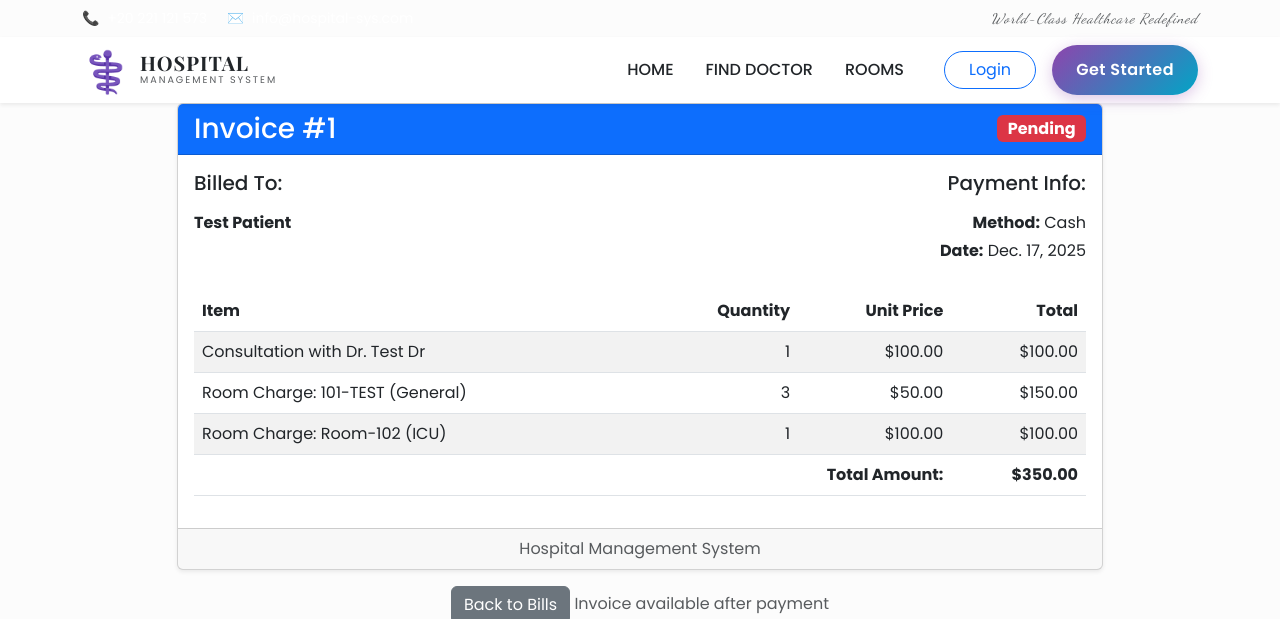
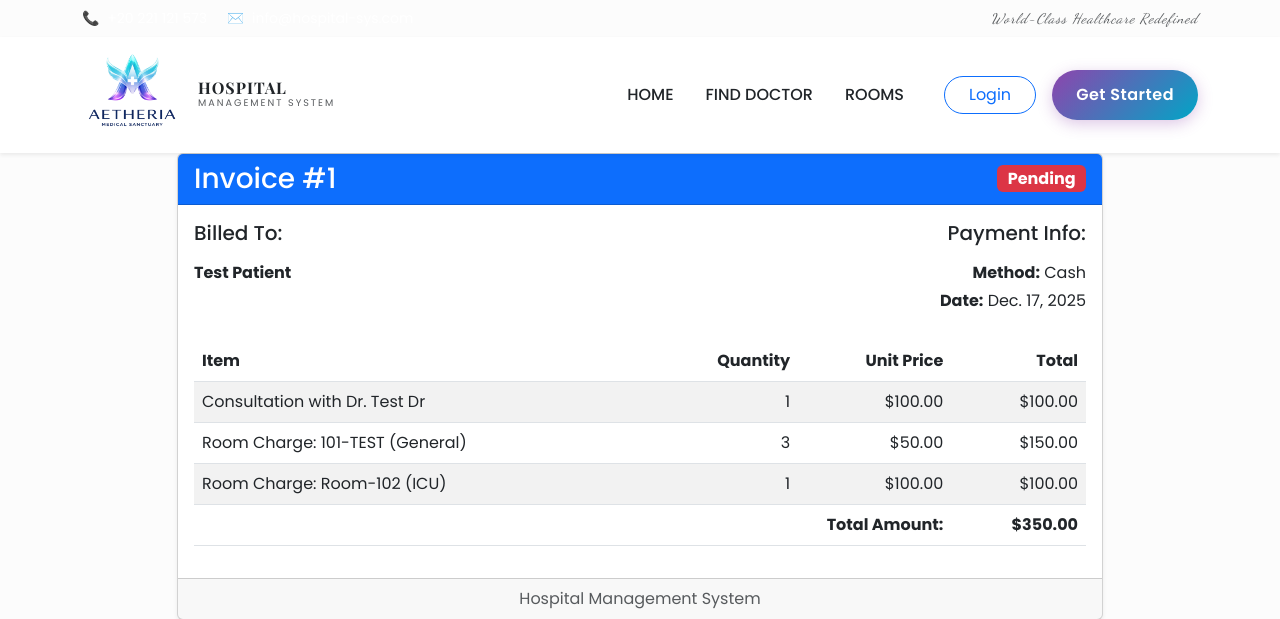
Before and after one commit to yassinalamelden/Hospital-Managment-System, a Django app: page /billing/bills/1/ in a window 1280 px wide. Shown: the top 619 px of the page. Run offline with Django 5.2, Linux system fonts and the light colour scheme; data comes from the database, SQL or seed files in the repository; some web fonts are replaced.

Commit message:
feat: Implement initial hospital management system with user authentication, admin interface, and core modules for accounts, operations, and billing.

```diff
--- a/static/css/admin_theme.css
+++ b/static/css/admin_theme.css
@@ -1,11 +1,7 @@
 /* Import project variables */
 @import url('partials/_variables.css');
 
-/* ========================================
-   DJANGO ADMIN LUXURY MEDICAL THEME
-   ======================================== */
 
-/* Global Admin Styles */
 body {
     font-family: var(--font-body) !important;
     background-color: #f4f6f8 !important;
--- a/templates/base.html
+++ b/templates/base.html
@@ -32,13 +32,12 @@
         <!-- Main Navbar -->
         <nav class="navbar navbar-expand-lg bg-white shadow-sm sticky-top">
             <div class="container">
-                <a class="navbar-brand d-flex align-items-center gap-2" href="{% url 'home' %}">
-                    <span class="display-6 text-accent mb-0" style="line-height: 1;">⚕️</span>
-                    <div class="d-flex flex-column">
+                <img class="navbar-brand d-flex align-items-center gap-2" src="{% static 'images/logo.png' %}" height="100px" width="100px">
+                <div class="d-flex flex-column">
                         <span class="fw-bold text-dark" style="font-family: var(--font-heading); letter-spacing: 1px; line-height: 1;">HOSPITAL</span>
                         <span class="text-muted small text-uppercase" style="font-size: 0.6rem; letter-spacing: 2px;">Management System</span>
                     </div>
-                </a>
+                </img>
 
                 <button class="navbar-toggler border-0" type="button" data-bs-toggle="collapse" data-bs-target="#mainNav">
                     <span class="navbar-toggler-icon"></span>
```
Also changed, not shown: static/images/logo.png (added).
